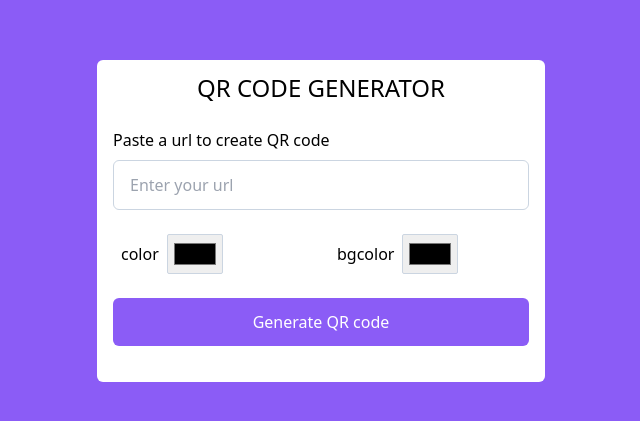
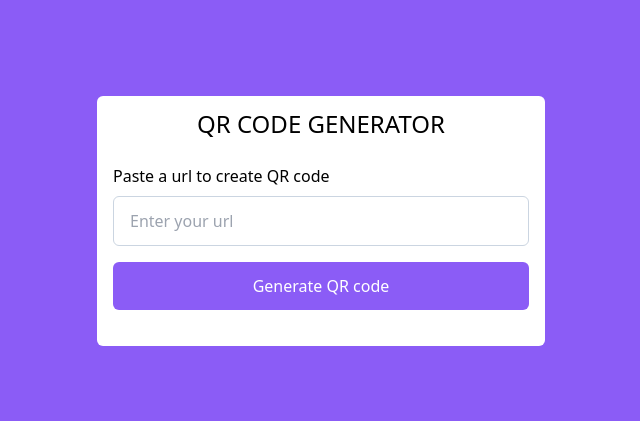
Before and after one commit to fadelun/QR-code-generator, a Vue app: page / in a window 1280 px wide. Shown: the part 179-600 px from the top of the page, without its empty margins (319-959 px from the left). Built offline with nearby package versions, Linux system fonts and the light colour scheme.

Commit message:
update features

```diff
--- a/src/components/QRCode.vue
+++ b/src/components/QRCode.vue
@@ -12,7 +12,8 @@
         v-model="inputURL"
         v-on:keyup="if (!inputURL) showQRCode = false;"
       />
-      <div class="option">
+      <div :class="`option ${!showQRCode ? 'hidden' : ''}`">
+        <!-- tampilkan jika qr code di generate -->
         <div class="input-color flex items-center w-2/4">
           <label for="color">color</label>
           <input
@@ -38,7 +39,8 @@
         Generate QR code
       </button>
     </form>
-    <div :class="`qr-code ${showQRCode ? 'active' : ''}`">
+    <div :class="`qr-code ${!showQRCode ? 'hidden' : ''}`">
+      <!-- tampilkan jika qr code di generate -->
       <img src="" alt="QR code" :class="{ hidden: !showQRCode }" />
     </div>
   </div>
--- a/src/index.css
+++ b/src/index.css
@@ -6,6 +6,7 @@
   * {
     box-sizing: border-box;
   }
+
   html {
     font-family: Poppins, system-ui, sans-serif;
   }
@@ -42,7 +43,7 @@
     @apply bg-violet-500 hover:bg-violet-800 py-3 px-4 w-full rounded-md text-white;
   }
 
-  form .option {
+  .option {
     @apply flex gap-x-8 mb-4 p-2;
   }
 
@@ -57,7 +58,7 @@
     @apply h-0 overflow-hidden;
   }
 
-  .qr-code.active {
+  .qr-code {
     @apply h-60  w-full flex justify-center items-center;
   }
 
```
